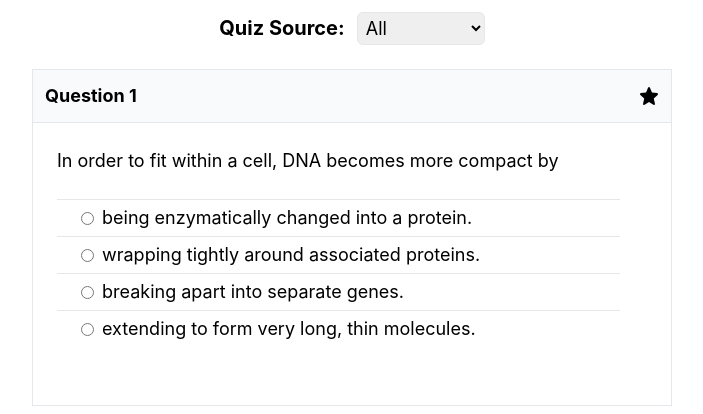
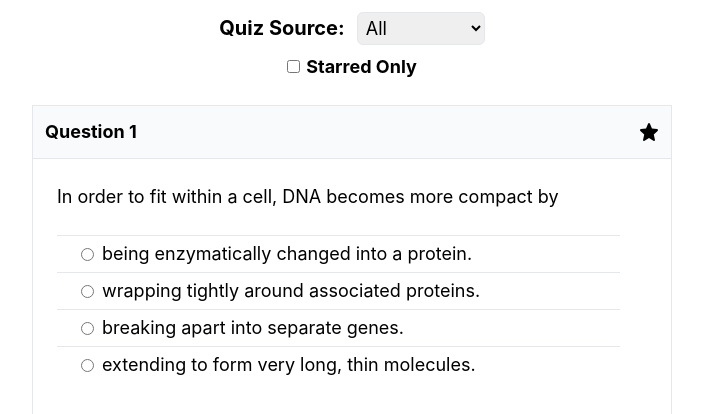
Before and after one commit to UltimatePro-Grammer/study-bio-final, a React (Create React App) app: page / in a window 1280 px wide. Shown: the top 414 px of the page, without its empty margins (288-991 px from the left). Built offline with nearby package versions, Linux system fonts and the light colour scheme.

Commit message:
Add starred only checkbox

```diff
--- a/src/App.tsx
+++ b/src/App.tsx
@@ -1,24 +1,40 @@
 import React, { useEffect, useState } from "react";
 import Question, { QuestionT } from "./Question/Question";
 import allQuestions from "./questions.json";
-import { shuffleArray } from "./utils";
+import { isStarred, shuffleArray } from "./utils";
+
+let quizSource = "all";
+let starredOnly = false;
 
 function App() {
-    const [quizSource, setQuizSource] = useState("all");
     const [description, setDescription] = useState<
         QuestionT["description"] | null
     >(null);
     const [answers, setAnswers] = useState<QuestionT["answers"] | null>(null);
     const [questionId, setQuestionId] = useState<QuestionT["id"] | null>(null);
     const [questionIndex, setQuestionIndex] = useState(0);
-    const newQuestion = (quizSource: string, questionIndex: number) => {
-        const questions: QuestionT[] =
+
+    const newQuestion = (questionIndex: number) => {
+        let questions: QuestionT[] =
             quizSource === "all"
                 ? Object.values(allQuestions).flat()
                 : (allQuestions as any)[quizSource];
 
+        if (starredOnly) {
+            questions = questions.filter((q) => isStarred(q.id));
+        }
+
+        if (questionIndex >= questions.length) {
+            questions = shuffleArray(questions);
+            questionIndex = 0;
+        }
+
         const question = questions[questionIndex];
-        console.log(question);
+
+        if (!question) {
+            setDescription(null);
+            return;
+        }
 
         setDescription(question.description);
         setAnswers(shuffleArray(question.answers));
@@ -28,12 +44,12 @@ function App() {
     };
 
     useEffect(() => {
-        newQuestion("all", 0);
+        newQuestion(0);
     }, []);
 
     return (
-        <div className="App flex items-center py-3 flex-wrap flex-col">
-            <div>
+        <div className="App flex items-center flex-wrap flex-col">
+            <div className="mt-3">
                 <label htmlFor="quiz-source" className="mr-3 font-bold text-xl">
                     Quiz Source:
                 </label>
@@ -41,9 +57,9 @@ function App() {
                     id="quiz-source"
                     className="border rounded-md p-1 w-32 select-none cursor-pointer overflow-ellipsis overflow-hidden text-lg"
                     onChange={(e) => {
-                        setQuizSource(e.target.value);
+                        quizSource = e.target.value;
                         setQuestionIndex(0);
-                        newQuestion(e.target.value, 0);
+                        newQuestion(0);
                     }}
                 >
                     <option value="all">All</option>
@@ -51,18 +67,37 @@ function App() {
                 </select>
             </div>
 
+            <div className="mt-2">
+                <input
+                    type="checkbox"
+                    className="cursor-pointer"
+                    id="starred-only"
+                    onChange={(event) => {
+                        starredOnly = event.target.checked;
+                        setQuestionIndex(0);
+                        newQuestion(0);
+                    }}
+                ></input>
+                <label
+                    htmlFor="starred-only"
+                    className="ml-1.5 font-bold text-lg cursor-pointer"
+                >
+                    Starred Only
+                </label>
+            </div>
+
             {description && answers && questionId ? (
                 <Question
                     description={description}
                     answers={answers}
                     questionNumber={questionIndex}
-                    onNextQuestion={() =>
-                        newQuestion(quizSource, questionIndex)
-                    }
+                    onNextQuestion={() => newQuestion(questionIndex)}
                     id={questionId}
                 />
             ) : (
-                <p className="mt-4">Loading questions...</p>
+                <p className="mt-4">
+                    No questions available with these settings!
+                </p>
             )}
         </div>
     );
```
